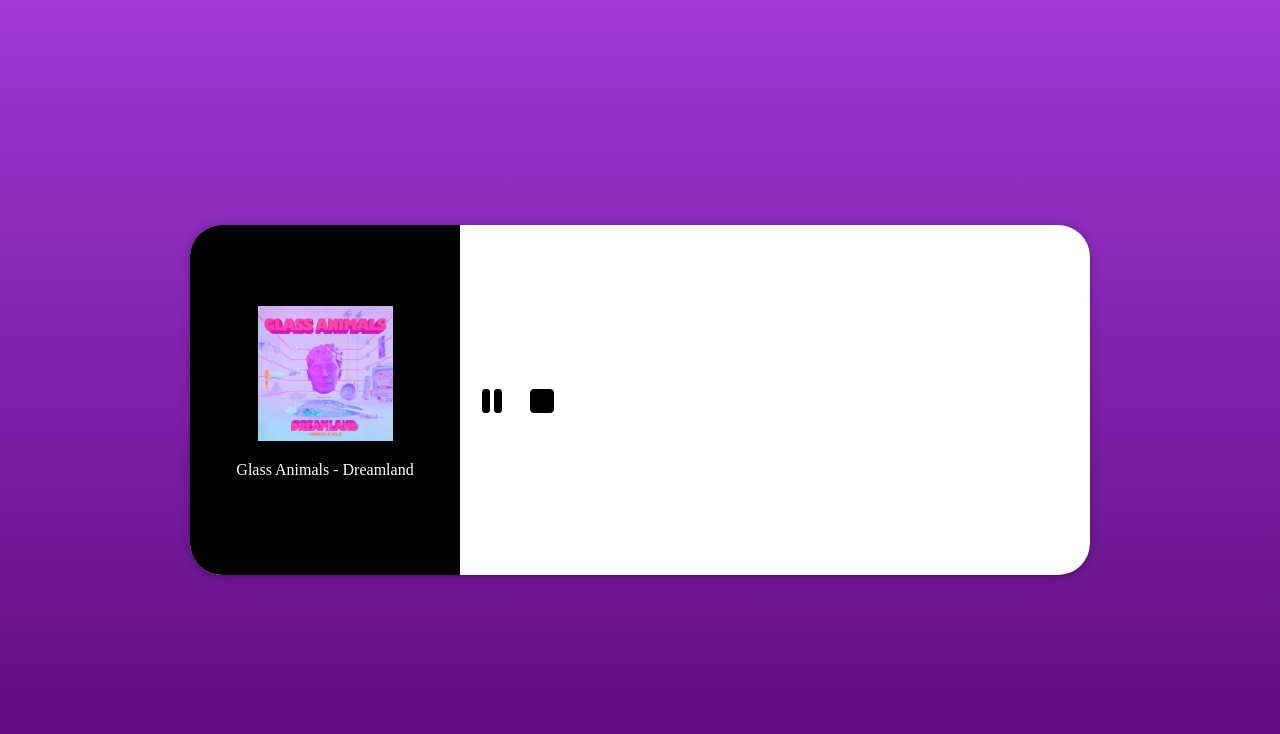
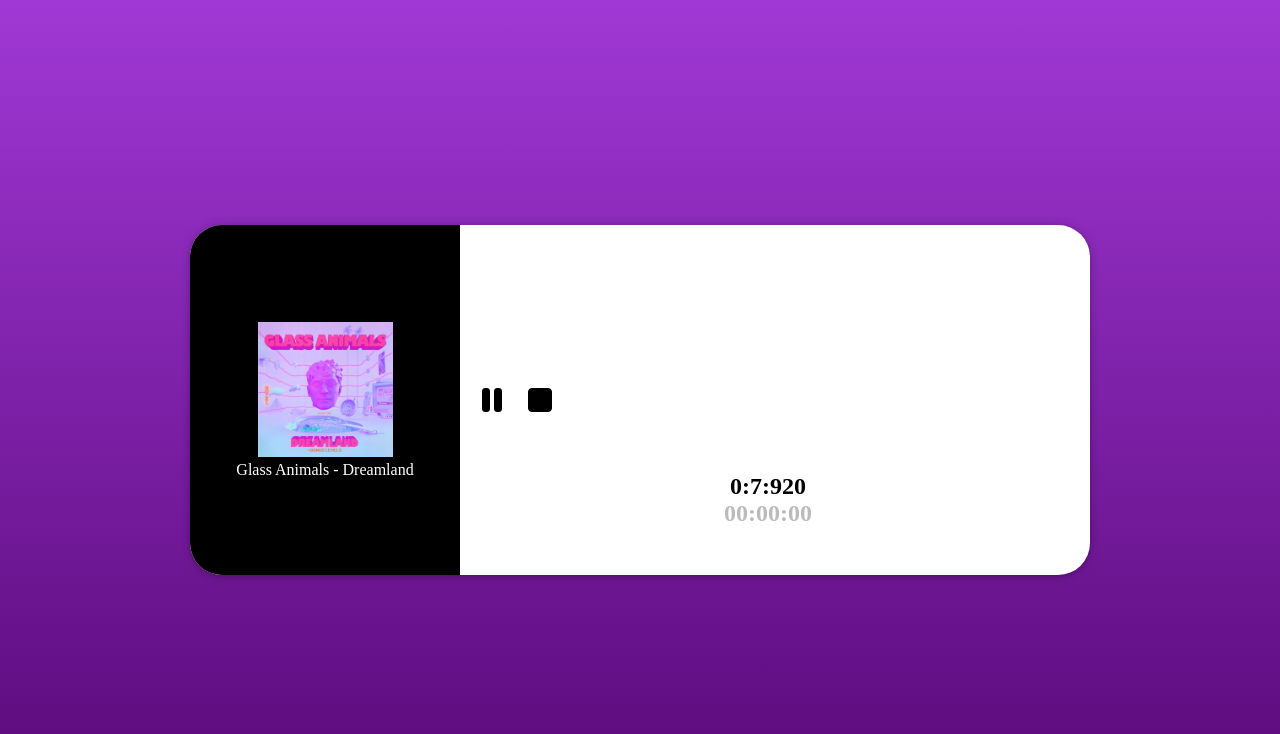
Before and after one commit to Duhoon/muso_player, a plain HTML site: page index.html in a window 1280 px wide. Both pictures are taken after a click on the switch 492 px from the left and 400 px from the top of the page. Drawn offline with Linux system fonts and the light colour scheme; no server answers.

Commit message:
feat: time display

```diff
--- a/index.css
+++ b/index.css
@@ -1,3 +1,8 @@
+* {
+    margin: 0;
+    padding: 0;
+}
+
 body {
     display : flex;
     justify-content: center;
@@ -65,12 +70,24 @@ body {
     cursor: pointer;
 }
 
-.waveform-wrapper{
 
+.board .waveform-wrapper{
+    display: flex;
+    flex-direction: column;
+    align-items: center;
 }
 
-#waveform-canvas {
+.board #waveform-canvas {
     width: 400px;
     height: 200px;
     margin-left: 1.5rem;
 }
+
+.waveform-wrapper > p {
+    font-size: 1.5rem;
+    font-weight: 700;
+}
+
+.board .cursortime{
+    color: #bbbbbb;
+}
--- a/index.html
+++ b/index.html
@@ -28,8 +28,11 @@
                 </button>
                 <div class="waveform-wrapper">
                     <canvas id="waveform-canvas">
-
                     </canvas>
+                    <p class="playtime">
+                        <span class="minutes">00</span>:<span class="seconds">00</span>:<span class="milliseconds">00</span>
+                    </p>
+                    <p class="cursortime">00:00:00</p>
                 </div>
             </div>
         </div>
--- a/index.js
+++ b/index.js
@@ -57,6 +57,17 @@ async function displayBuffer(buff){
 const buttons = document.querySelectorAll("button");
 const playBtn = buttons[0];
 const stopBtn = buttons[1];
+
+
+const playtime = document.querySelector(".playtime");
+const playtimeSet = {
+    minutes : "00",
+    seconds : "00",
+    milliseconds : "00"
+}
+let playtimeInterval;
+const cursortime = document.querySelector(".cursortime");
+
 playBtn.addEventListener('click', function(){
     if(audioContext.state === 'suspended'){
         audioContext.resume();
@@ -65,16 +76,26 @@ playBtn.addEventListener('click', function(){
     let target = this.childNodes[1].classList
 
     if(this.dataset.playing === 'false'){
+        // Modify Icon
         audioElement.play();
         this.dataset.playing = 'true';
         target.remove("fa-play");
         target.add("fa-pause")
+
+        // Change playtime
+        playtimeInterval = setInterval(()=>{
+            const currentTime = new Date(audioContext.currentTime * 1000);
+            playtime.textContent =
+                `${currentTime.getMinutes()}:${currentTime.getSeconds()}:${currentTime.getMilliseconds()}`
+        }, 10)
 
     } else if (this.dataset.playing === 'true'){
         audioElement.pause();
         this.dataset.playing = 'false';
         target.remove("fa-pause");
         target.add("fa-play");
+
+        clearInterval(playtimeInterval);
     }
 }, false);
 
@@ -84,8 +105,11 @@ stopBtn.addEventListener('click', function(){
         icon = playBtn.childNodes[1].classList;
         icon.remove("fa-pause");
         icon.add("fa-play");
+        playtime.textContent = `00:00:00`;
     }
 
+    clearInterval(playtimeInterval);
     audioElement.pause();
     audioElement.currentTime = 0;
+    audioContext.currentTime = 0;
 })
```
